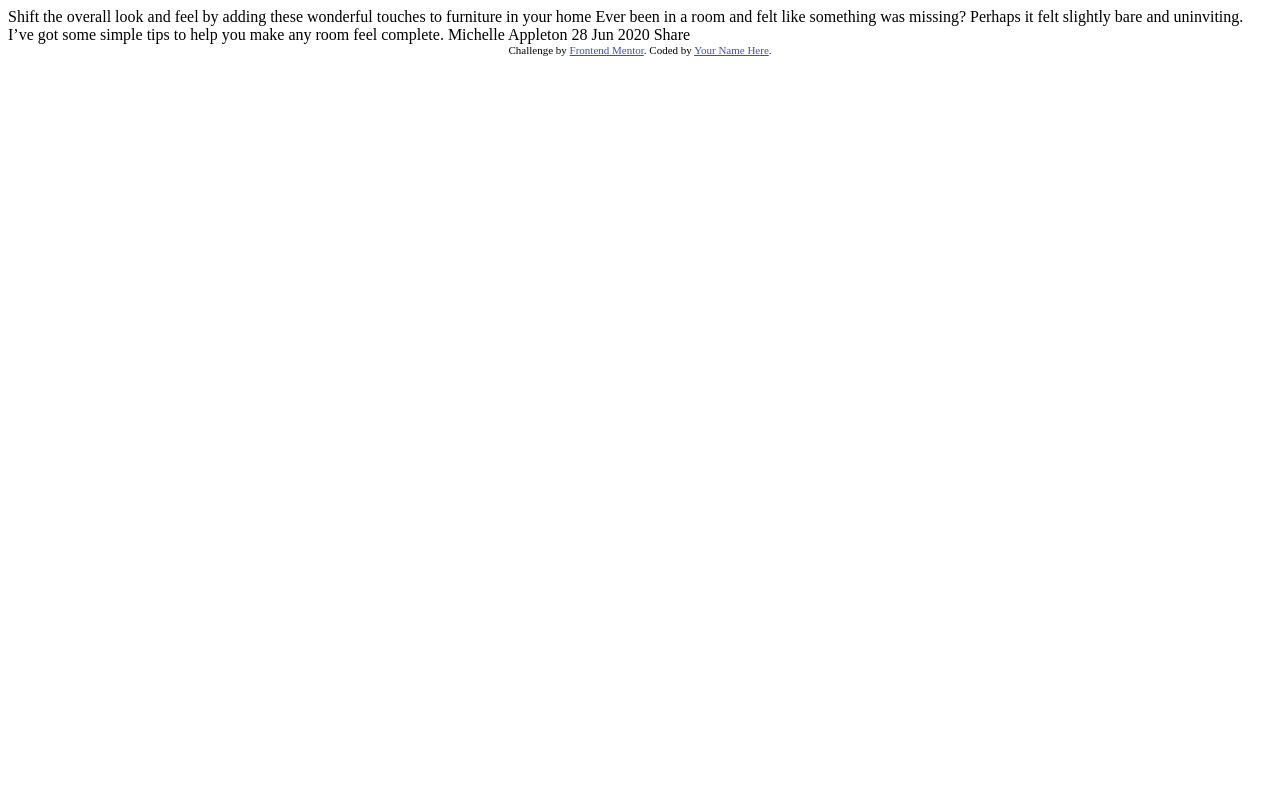
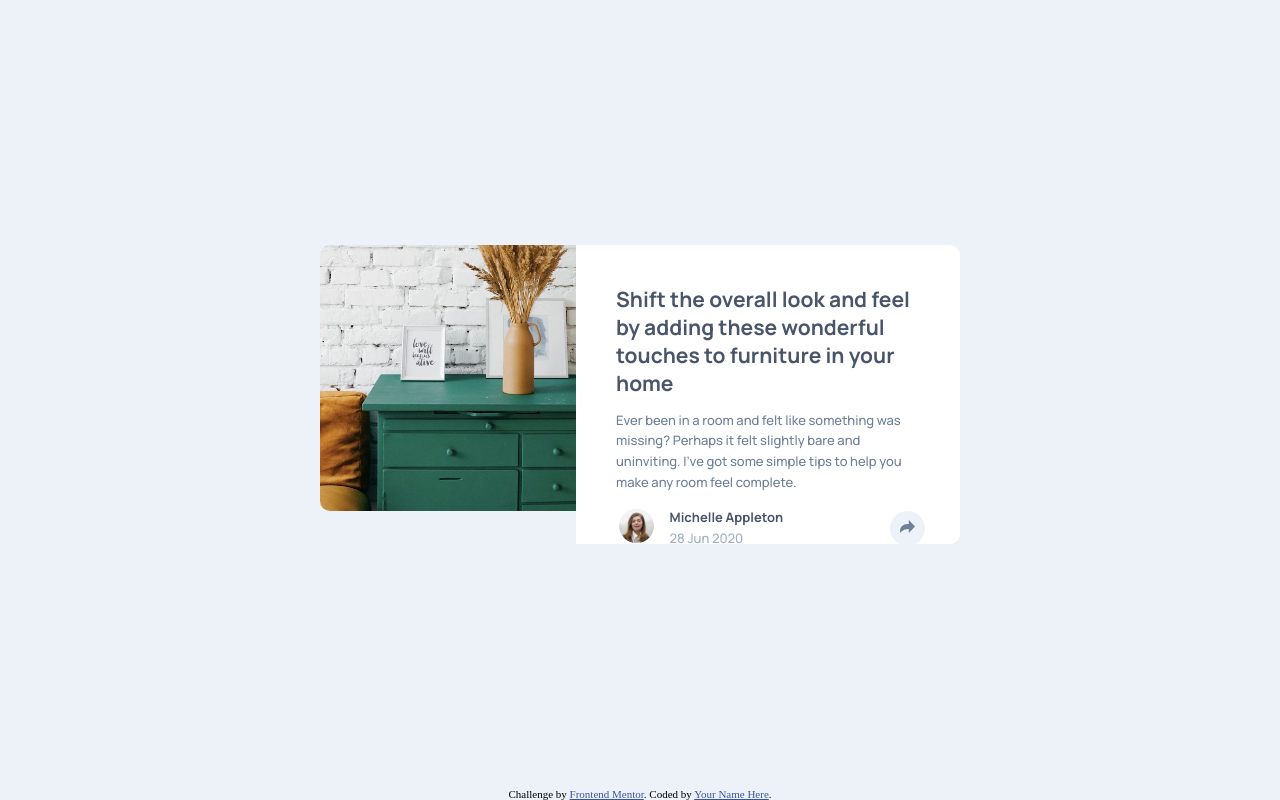
Before and after one commit to sunnyyuanz/article-preview-component-master, a plain HTML site: page index.html in a window 1280 px wide. Drawn offline with Linux system fonts and the light colour scheme.

Commit message:
desktoppartdone

```diff
--- a/index.html
+++ b/index.html
@@ -1,36 +1,76 @@
 <!DOCTYPE html>
 <html lang="en">
+
 <head>
   <meta charset="UTF-8">
-  <meta name="viewport" content="width=device-width, initial-scale=1.0"> <!-- displays site properly based on user's device -->
-
+  <meta name="viewport" content="width=device-width, initial-scale=1.0">
+  <!-- displays site properly based on user's device -->
+  <link rel="preconnect" href="https://fonts.googleapis.com">
+  <link rel="preconnect" href="https://fonts.gstatic.com" crossorigin>
+  <link
+    href="https://fonts.googleapis.com/css2?family=Kumbh+Sans:wght@500;700&family=Manrope:wght@500;700&family=Red+Hat+Display:wght@500;700&display=swap"
+    rel="stylesheet">
+  <link rel="stylesheet" media="screen and (min-width:1025px)" href="widescreen.css">
   <link rel="icon" type="image/png" sizes="32x32" href="./images/favicon-32x32.png">
 
   <title>Frontend Mentor | Article preview component</title>
 
   <!-- Feel free to remove these styles or customise in your own stylesheet 👍 -->
-  <style>
-    .attribution { font-size: 11px; text-align: center; }
-    .attribution a { color: hsl(228, 45%, 44%); }
-  </style>
+
 </head>
+
 <body>
+  <main>
+    <div class="Mainimage"><img src="images/drawers.jpg" alt="drawers"></div>
+    <div class="Text">
+      <div class="content">
+        <h1> Shift the overall look and feel by adding these wonderful
+          touches to furniture in your home</h1>
 
-  Shift the overall look and feel by adding these wonderful
-  touches to furniture in your home
+        <p> Ever been in a room and felt like something was missing? Perhaps
+          it felt slightly bare and uninviting. I've got some simple tips
+          to help you make any room feel complete.</p>
 
-  Ever been in a room and felt like something was missing? Perhaps
-  it felt slightly bare and uninviting. I’ve got some simple tips
-  to help you make any room feel complete.
+        <div class="Share">
+          <div id="ShareIcons">
+            <div id="triangle"></div><span>Share</span>
+            <img src="images/icon-facebook.svg" alt="icon-facebook"><img src="images/icon-pinterest.svg"
+              alt="icon-pinterest"><img src="images/icon-twitter.svg" alt="icon-twitter">
+          </div></div>
+          <section class="author">
+            <div class="authorimage"><img src="images/avatar-michelle.jpg" alt="Avatar-Michelle"></div>
+            <div class="namedate">
+              <div id="name">Michelle Appleton</div>
+              <div id="date">28 Jun 2020</div>
+            </div>
+            <button class="Sharebutton"><img src="images/icon-share.svg" alt="Share">
+            </button>
 
-  Michelle Appleton
-  28 Jun 2020
 
-  Share
+      </div>
+      </section>
+    </div>
+  </main>
+  <script>
+    let sharebutton=document.querySelector('.Sharebutton')
+    let share=document.querySelector('.Share')
+    sharebutton.addEventListener('click',function(){
+      if(share.style.display=="block"){
+        share.style.display="none"
+
+      }else{
+        share.style.display="block"
+
+      }
+
+    }
+    )
+  </script>
 
   <div class="attribution">
     Challenge by <a href="https://www.frontendmentor.io?ref=challenge" target="_blank">Frontend Mentor</a>.
     Coded by <a href="#">Your Name Here</a>.
   </div>
 </body>
+
 </html>
--- /dev/null
+++ b/widescreen.css
@@ -0,0 +1,145 @@
+
+.attribution { font-size: 11px; text-align: center; }
+.attribution a { color: hsl(228, 45%, 44%); }
+body{
+    background-color:hsl(210, 46%, 95%);
+    display: flex;
+    flex-direction: column;
+    justify-content: center;
+    align-items: center;
+    max-width: 1440px;
+}
+
+main{
+    /* background-color: white; */
+    margin: auto;
+    width: 50%;
+    display: grid;
+    grid-template-columns: 40% 1fr;
+    /* border-radius: 20px; */
+
+
+}
+
+html,body{
+    height: 100%;
+    margin: 0;
+}
+
+.Mainimage img{
+    width: 130%;
+    border-radius: 10px;
+
+
+}
+
+.Text{
+    background-color: white;
+    display: flex;
+    flex-direction: column;
+    border-top-right-radius: 10px;
+    border-bottom-right-radius: 10px;
+    height: 299px;
+
+}
+
+h1{
+    font-family: 'Manrope', sans-serif;
+    font-size:21px ;
+    color: hsl(217, 19%, 35%);
+
+}
+
+h1,p{
+    margin: 0;
+}
+
+p{
+    font-family: 'Manrope', sans-serif;
+    font-size: 13px;
+    color: hsl(214, 17%, 51%);
+    padding:1em 0;
+    line-height: 1.6em;
+}
+.authorimage img{
+    width: 76%;
+    border: solid transparent;
+    border-radius: 50px;
+}
+
+.Share{
+    display: none;
+}
+#ShareIcons{
+    display: flex;
+    background-color: hsl(217, 19%, 35%);
+    width: 233px;
+    height: 52px;
+    border-radius: 9px;
+    position: absolute;
+    right: 299px;
+    top: 453px;
+    align-items: center;
+    justify-content: space-evenly;
+
+}
+
+.author{
+    display: grid;
+    grid-template-columns: 15% 70% 15%;
+    align-items: center;
+    grid-gap: 0.5em;
+
+
+}
+
+.content{
+    margin:2.5em ;
+}
+
+#name{
+    font-size: 13px;
+    font-family: 'Manrope', sans-serif;
+    font-weight: bold;
+    color: hsl(217, 19%, 35%);
+
+}
+
+#date{
+    color:hsl(212, 23%, 69%);
+    font-size: 13px;
+    font-family: 'Manrope', sans-serif;
+}
+
+button{
+    border: solid transparent;
+    background-color:hsl(210, 46%, 95%);
+    border-radius: 50px;
+    width: 35px;
+    height: 35px;
+}
+
+.namedate{
+    line-height: 1.3em;
+}
+
+#triangle{
+    background-color: hsl(217, 19%, 35%);
+    width: 20px;
+    height: 20px;
+    position: absolute;
+    border-radius: 2px;
+    top: 41px;
+    transform: rotate(45deg);
+    right: 108px;
+
+}
+
+#ShareIcons span{
+    color:hsl(212, 23%, 69%);
+    text-transform:uppercase;
+    font-family: 'Manrope', sans-serif;
+    font-size: 13px;
+    letter-spacing: 0.3em;
+
+}
```
